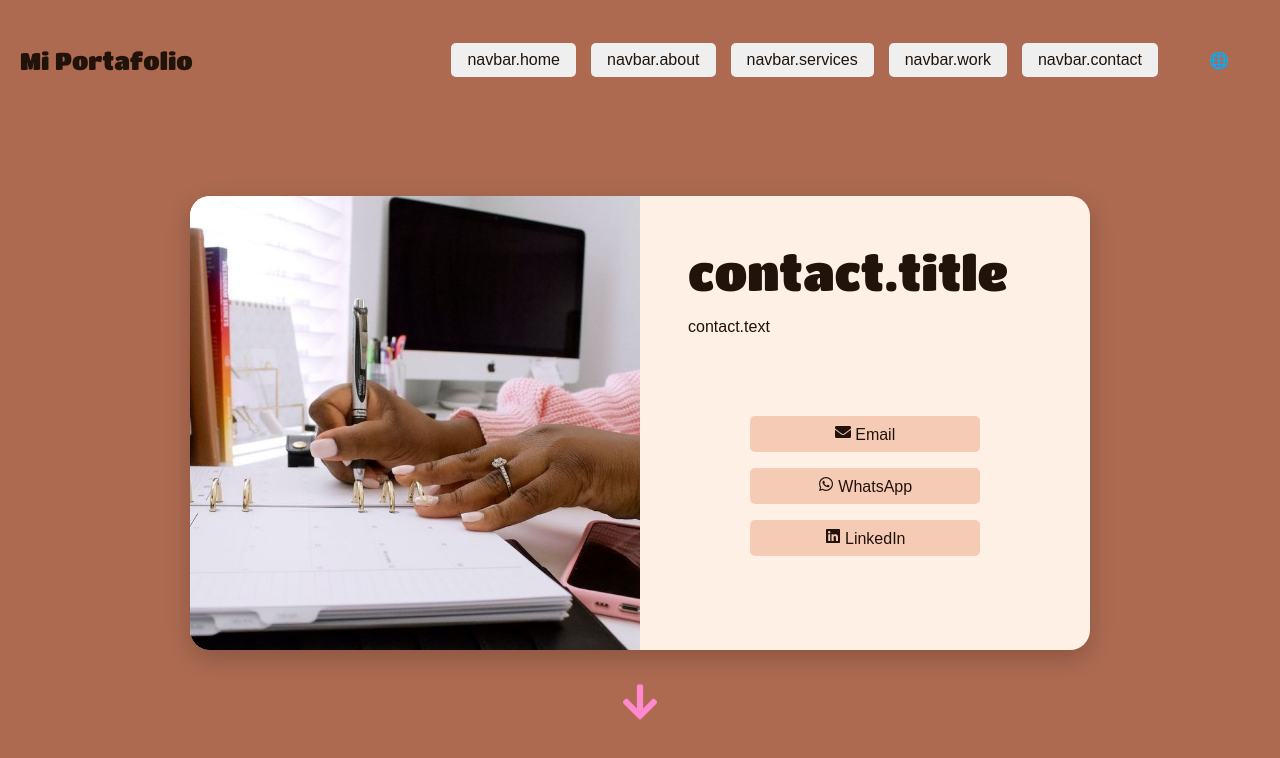
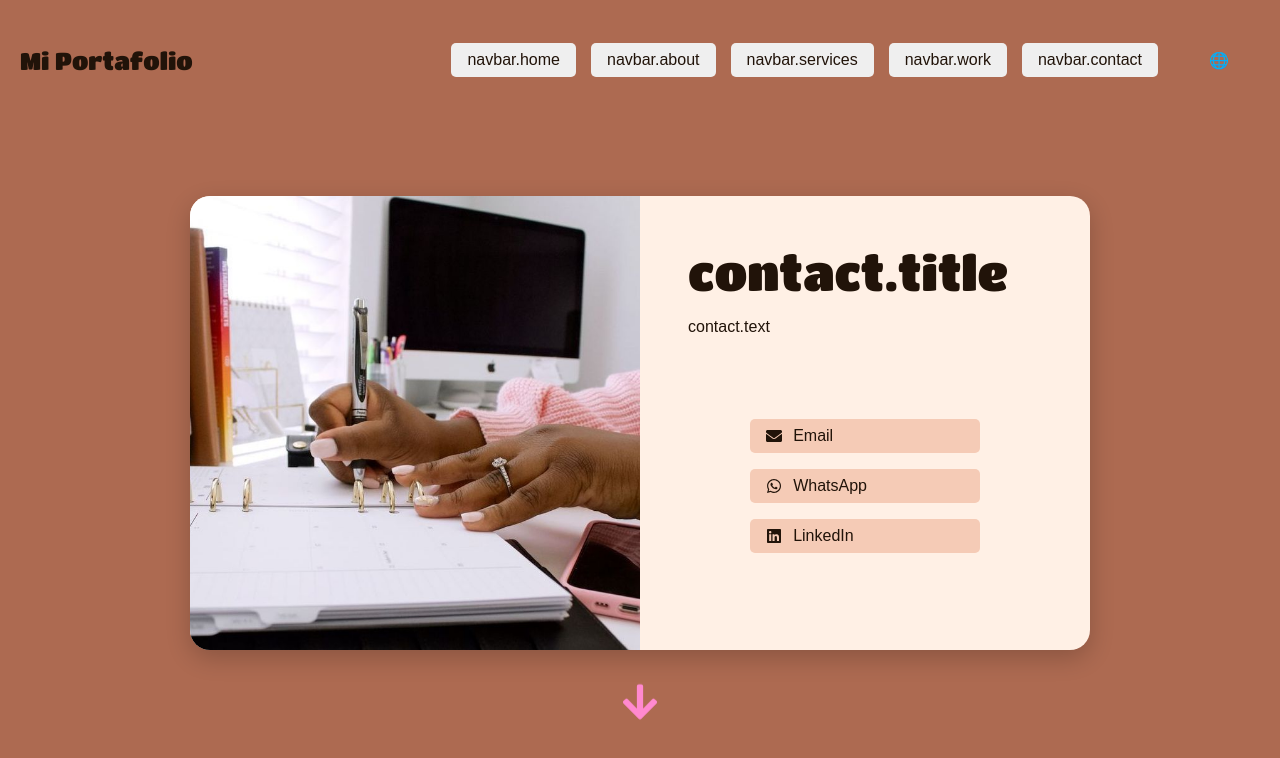
Before and after one commit to maribelcongo/Virtual_Assistan, a React (Vite) app: page /Contact in a window 1280 px wide. Shown: the top 758 px of the page. Built offline with nearby package versions, Linux system fonts and the light colour scheme; the HTML template or start-up script is replaced by a standard one; a web font is replaced by a local one.

Commit message:
espacio en botones de contacto

```diff
--- a/src/pages/contact/contact.css
+++ b/src/pages/contact/contact.css
@@ -70,6 +70,10 @@
   font-style: normal;
   background: var(--color-principal);
   text-decoration: none;
+  display: flex;
+  align-items: center;
+  justify-content: flex-start;
+  gap: 0.7rem;
 }
 
 .contact-btn:hover {
```
